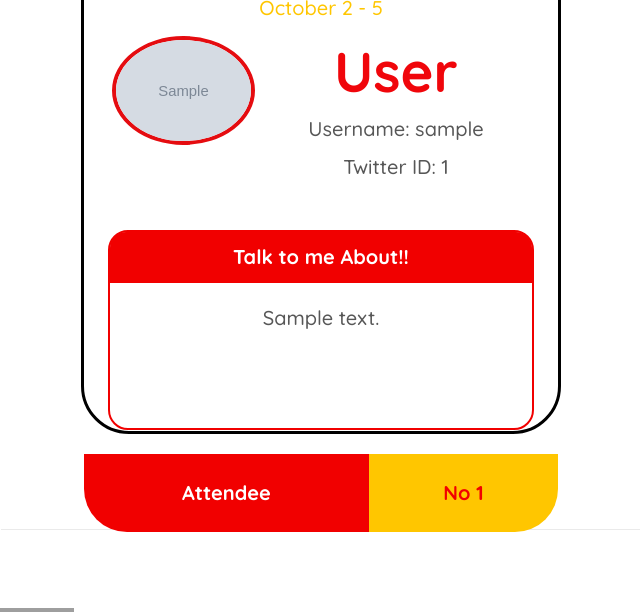
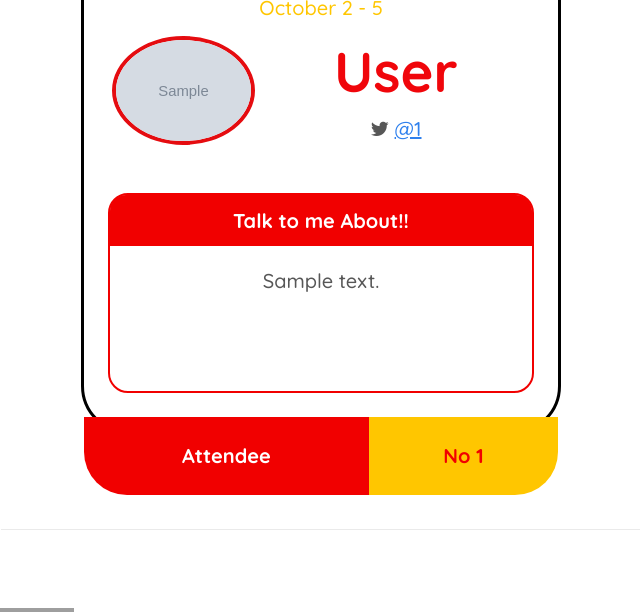
Before and after one commit to pythonindia/badges, a Flask app: template badges/templates/badge.html in a window 1280 px wide. Shown: the part 481-1093 px from the top of the page, without its empty margins (319-959 px from the left). Run offline with Flask 2, Linux system fonts and the light colour scheme; the template is opened without the code that fills it: most values are stand-ins (such as "Sample title", 1, 10 or a date in 2020); grey boxes marked "Sample" are stand-in pictures; grey boxes are pictures that could not be loaded.

Commit message:
Add the Twitter ID as a link on the badge
Also, remove showing the username on the badge

Signed-off-by: Nabarun Pal <pal.nabarun95@gmail.com>

```diff
--- a/badges/templates/_base.html
+++ b/badges/templates/_base.html
@@ -2,11 +2,12 @@
 <html lang="en">
 <head>
   <meta charset="utf-8">
-	<meta name="viewport" content="width=device-width, initial-scale=1">
-	<title>PyCon India Badges - {% block title %}{% endblock %}</title>
-	<link href="https://fonts.googleapis.com/css2?family=Quicksand:wght@300;400;500;600;700&display=swap" rel="stylesheet">
-	<link rel="stylesheet" href={{ url_for('static', filename='css/styles.css') }}>
-	<link rel="shortcut icon" type="image/png" href={{ url_for('static', filename='images/favicon.png') }} />
+  <meta name="viewport" content="width=device-width, initial-scale=1">
+  <title>PyCon India Badges - {% block title %}{% endblock %}</title>
+  <link href="https://fonts.googleapis.com/css2?family=Quicksand:wght@300;400;500;600;700&display=swap" rel="stylesheet">
+  <link rel="stylesheet" href={{ url_for('static', filename='css/styles.css') }}>
+  <link rel="shortcut icon" type="image/png" href={{ url_for('static', filename='images/favicon.png') }} />
+  <link rel="stylesheet" href="https://cdnjs.cloudflare.com/ajax/libs/font-awesome/4.7.0/css/font-awesome.min.css">
 </head>
 <body>
   {% with messages = get_flashed_messages() %}
--- a/badges/templates/badge.html
+++ b/badges/templates/badge.html
@@ -25,8 +25,7 @@
                             </div>
                             <div class="details-container">
                                 <p class="fullname">{{ attendee.fullname }}</p>
-                                <p>Username: {{ attendee.username }}</p>
-                                <p>Twitter ID: {{ attendee.twitter_id }}</p>
+                                <p><i class="fa fa-twitter"></i>  <a href="https://twitter.com/{{ attendee.twitter_id }}">@{{ attendee.twitter_id }}</a></p>
                             </div>
                         </div>
                         <div class="about">
```
